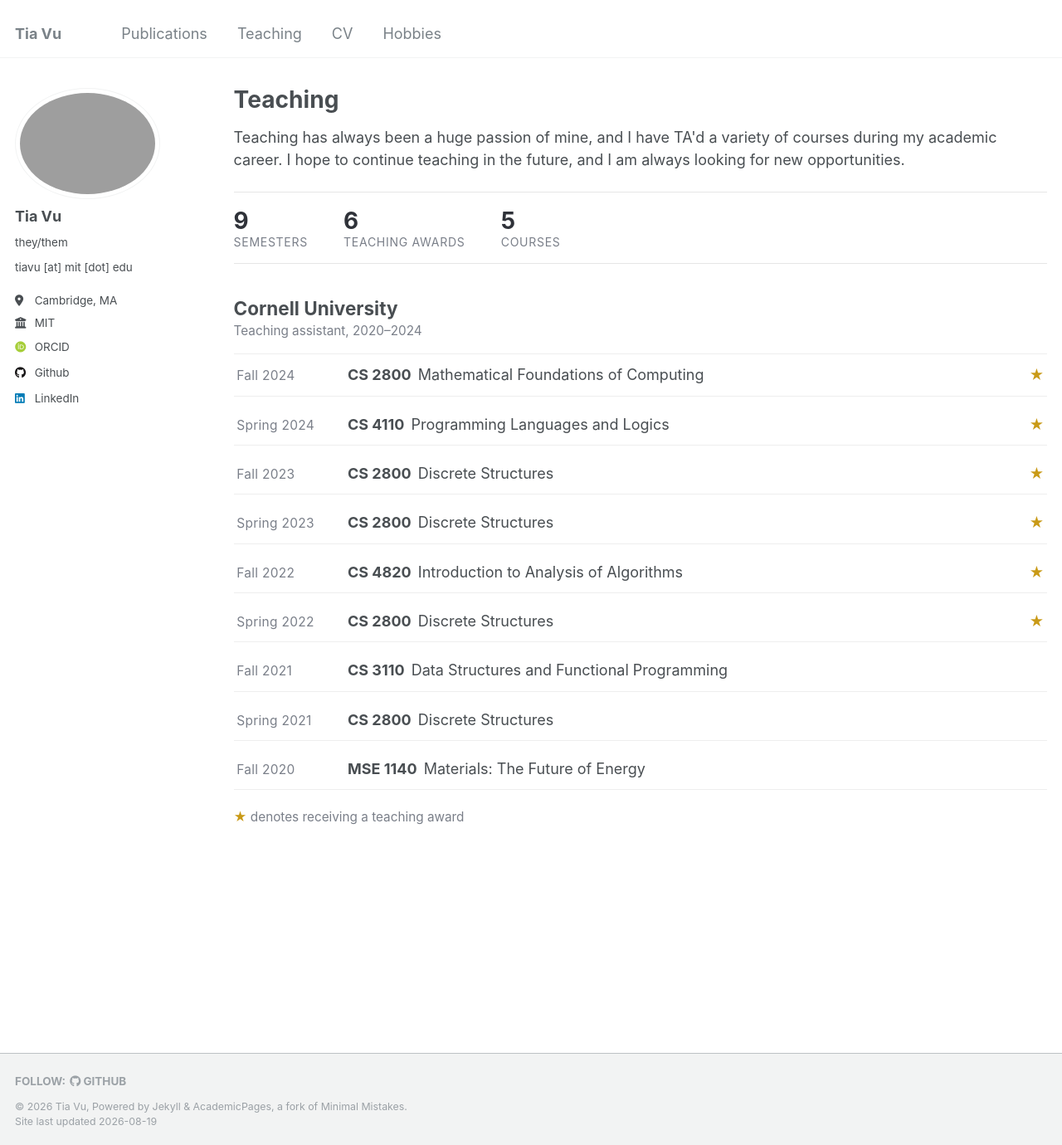
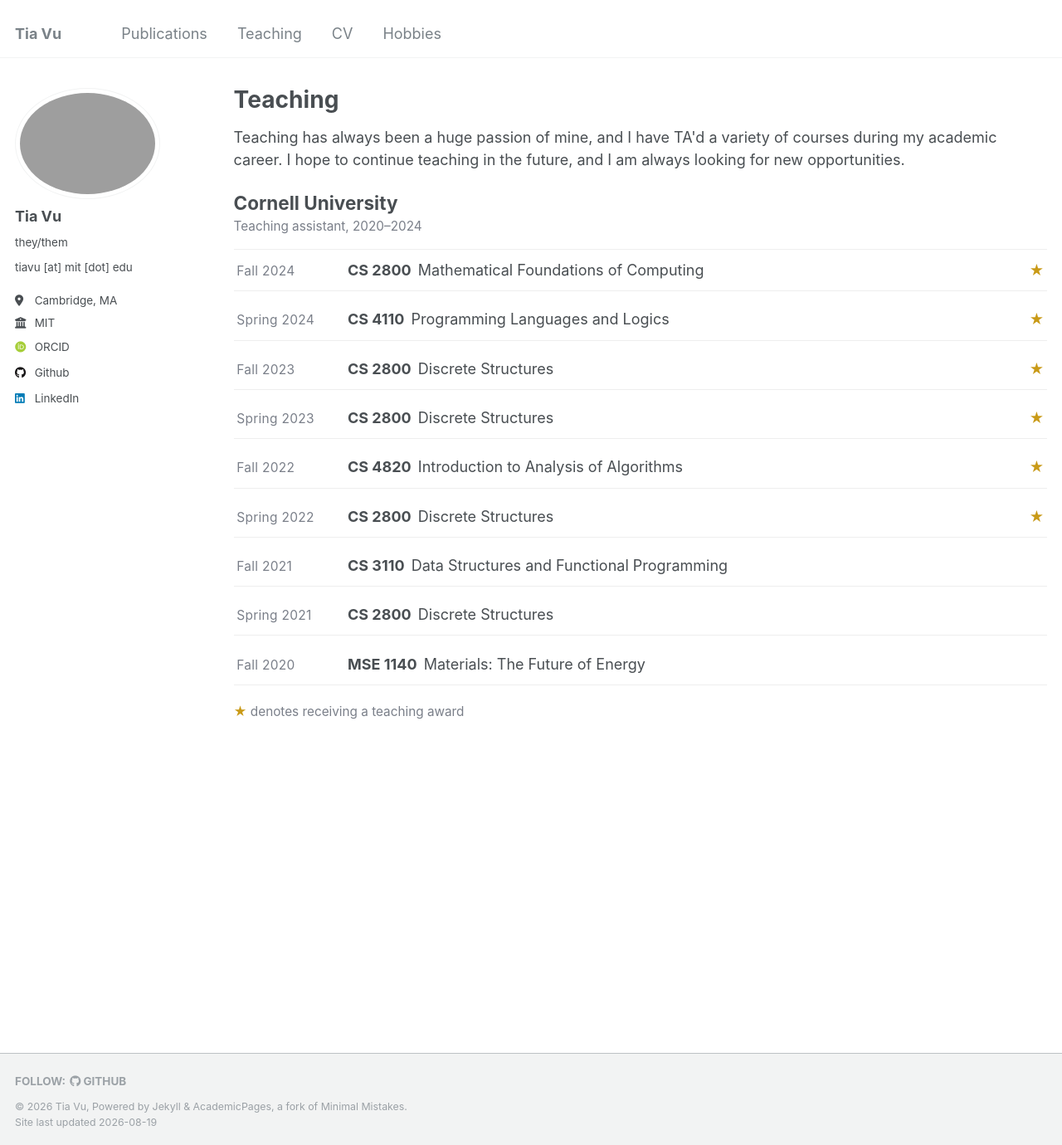
Before and after one commit to Tia-Vu/Tia-Vu.github.io, a Jekyll site: the page built from _pages/teaching.html, in a window 1280 px wide and 1380 px high. Shown: the whole window at 83% size. Built offline with Jekyll 4.4.1, drawn with Linux system fonts in a browser that asks for light colours; some web fonts are replaced.

Commit message:
Removed some extra info

```diff
--- a/_config.yml
+++ b/_config.yml
@@ -187,8 +187,7 @@ kramdown:
 # These settings control the types of collections used by the template
 collections:
   publications:
-    output: true
-    permalink: /:collection/:path/
+    output: false
 
 
 # These settings control how pages and collections are included in the site
--- a/_pages/teaching.html
+++ b/_pages/teaching.html
@@ -10,32 +10,6 @@ author_profile: true
 <style>
   .teaching-intro {
     margin-bottom: 1.4em;
-  }
-
-  .teaching-stats {
-    display: flex;
-    flex-wrap: wrap;
-    gap: 0.6em 2.4em;
-    margin: 0 0 2.2em;
-    padding: 0.9em 0;
-    border-top: 1px solid #e6e6e6;
-    border-bottom: 1px solid #e6e6e6;
-  }
-  .teaching-stat {
-    display: flex;
-    flex-direction: column;
-    line-height: 1.25;
-  }
-  .teaching-stat .num {
-    font-size: 1.55em;
-    font-weight: 700;
-    color: #2f3239;
-  }
-  .teaching-stat .label {
-    font-size: 0.78em;
-    text-transform: uppercase;
-    letter-spacing: 0.05em;
-    color: #7a7f89;
   }
 
   .teaching-school {
@@ -98,20 +72,6 @@ author_profile: true
     color: #c99a17;
   }
 
-  @media (max-width: 640px) {
-    /* Tighter gaps keep all three stats on one line at phone widths. */
-    .teaching-stats {
-      gap: 0.6em 1.3em;
-    }
-    .teaching-stat .num {
-      font-size: 1.35em;
-    }
-    .teaching-stat .label {
-      font-size: 0.72em;
-      letter-spacing: 0.03em;
-    }
-  }
-
   @media (max-width: 600px) {
     .teaching-row {
       flex-wrap: wrap;
@@ -144,21 +104,6 @@ author_profile: true
   during my academic career. I hope to continue teaching in the future, and I am always
   looking for new opportunities.
 </p>
-
-<div class="teaching-stats">
-  <div class="teaching-stat">
-    <span class="num">9</span>
-    <span class="label">Semesters</span>
-  </div>
-  <div class="teaching-stat">
-    <span class="num">6</span>
-    <span class="label">Teaching awards</span>
-  </div>
-  <div class="teaching-stat">
-    <span class="num">5</span>
-    <span class="label">Courses</span>
-  </div>
-</div>
 
 <h2 class="teaching-school">Cornell University</h2>
 <p class="teaching-school-meta">Teaching assistant, 2020&ndash;2024</p>
```
Also changed, not shown: _includes/archive-single.html (+8 -2 lines), _publications/2024-12-01-proofs-for-deductive-databases.md (+0 -17 lines).
